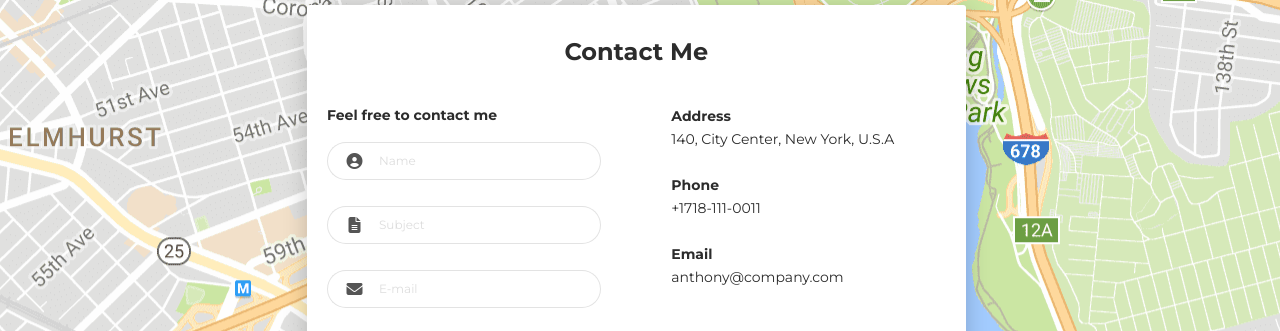
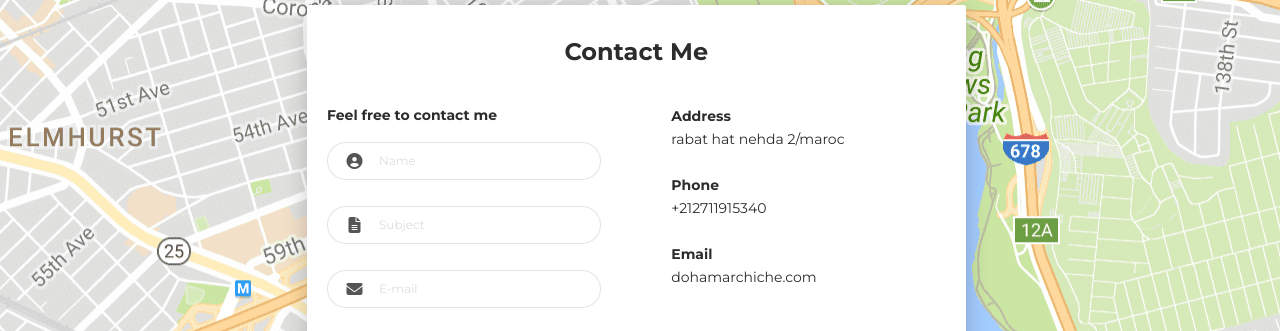
Before and after one commit to dohamarchiche/cv, a plain HTML site: page index.html in a window 1280 px wide. Shown: the part 4580-4911 px from the top of the page. Drawn offline with Linux system fonts and the light colour scheme.

Commit message:
Update index.html

```diff
--- a/index.html
+++ b/index.html
@@ -506,11 +506,11 @@
                 <div class="col-md-6">
                   <div class="card-body">
                     <p class="mb-0"><strong>Address </strong></p>
-                    <p class="pb-2">140, City Center, New York, U.S.A</p>
+                    <p class="pb-2">rabat hat nehda 2/maroc</p>
                     <p class="mb-0"><strong>Phone</strong></p>
-                    <p class="pb-2">+1718-111-0011</p>
+                    <p class="pb-2">+212711915340</p>
                     <p class="mb-0"><strong>Email</strong></p>
-                    <p>anthony@company.com</p>
+                    <p>dohamarchiche.com</p>
                   </div>
                 </div>
               </div>
```
